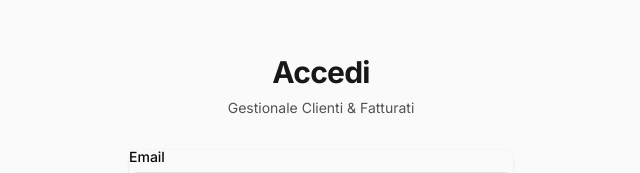
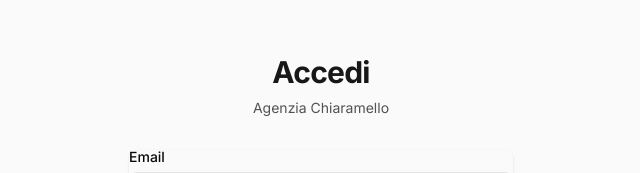
Before and after one commit to paolo88/gestionale-clienti, a Next.js app: page /login in a window 1280 px wide. Shown: the part 215-388 px from the top of the page, without its empty margins (319-959 px from the left). Built offline with nearby package versions, Linux system fonts and the light colour scheme.

Commit message:
agenzia chiaramello

```diff
--- a/src/app/(auth)/login/page.tsx
+++ b/src/app/(auth)/login/page.tsx
@@ -29,7 +29,7 @@
                         Accedi
                     </h2>
                     <p className="mt-2 text-center text-sm text-neutral-600">
-                        Gestionale Clienti & Fatturati
+                        Agenzia Chiaramello
                     </p>
                 </div>
 
--- a/src/app/layout.tsx
+++ b/src/app/layout.tsx
@@ -6,8 +6,8 @@
 const inter = Inter({ subsets: ["latin"] });
 
 export const metadata: Metadata = {
-  title: "Revenue Monitor",
-  description: "Advanced revenue monitoring for clients and companies",
+  title: "Agenzia Chiaramello",
+  description: "Gestionale per Agenzia Chiaramello",
 };
 
 export default function RootLayout({
--- a/src/components/layout/sidebar.tsx
+++ b/src/components/layout/sidebar.tsx
@@ -49,7 +49,7 @@
             <div className="px-3 py-2">
                 <Link href="/" className="flex items-center pl-3 mb-14">
                     <h1 className="text-xl font-bold tracking-tight text-neutral-900">
-                        Revenue Monitor
+                        Agenzia Chiaramello
                     </h1>
                 </Link>
                 <div className="space-y-1">
```
